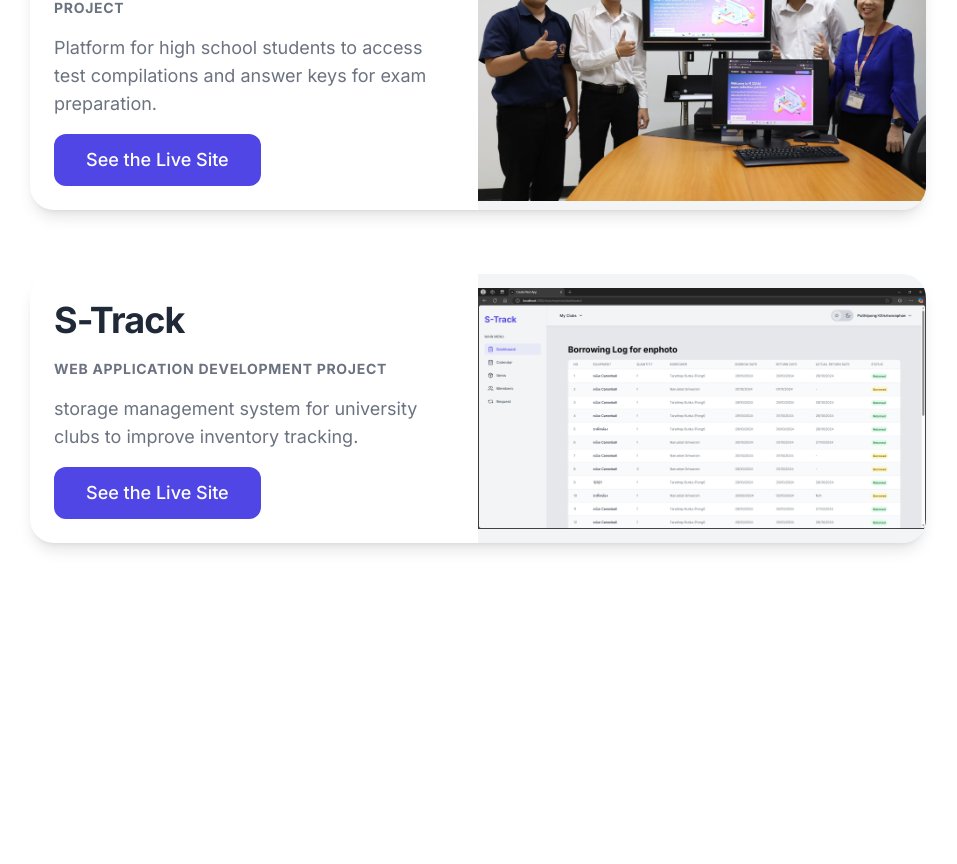
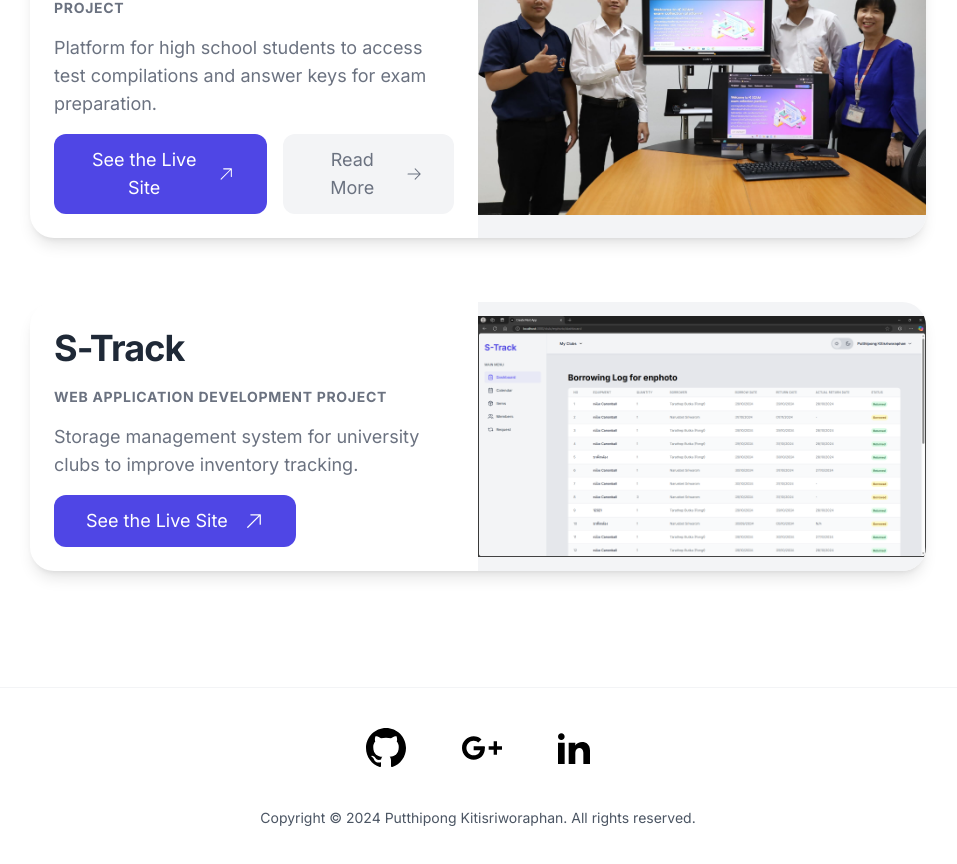
Before and after one commit to putthipong-kiti/putthipong-resume, a Next.js app: page / in a window 1280 px wide. Shown: the part 1840-2704 px from the top of the page, without its empty margins (162-1119 px from the left). Before the commit the page ends 2447 px from the top, so only its background shows below. Built offline with nearby package versions, Linux system fonts and the light colour scheme.

Commit message:
add footer

```diff
--- /dev/null
+++ b/app/components/Footer.tsx
@@ -0,0 +1,65 @@
+import React from "react";
+
+export function Footer() {
+  return (
+    <div className="relative">
+      <div className="container p-8 mx-auto">
+        <div className="flex items-center justify-center max-w-screen-xl gap-14 pt-10 mx-auto mt-5 border-t border-gray-100 dark:border-trueGray-700">
+          <a
+            href="https://github.com/putthipong-kiti"
+            target="_blank"
+            rel="noopener"
+          >
+            <span className="sr-only">Github</span>
+            <svg
+              xmlns="http://www.w3.org/2000/svg"
+              className="h-10 w-10"
+              fill="currentColor"
+              viewBox="0 0 24 24"
+            >
+              <path d="M12 0c-6.626 0-12 5.373-12 12 0 5.302 3.438 9.8 8.207 11.387.599.111.793-.261.793-.577v-2.234c-3.338.726-4.033-1.416-4.033-1.416-.546-1.387-1.333-1.756-1.333-1.756-1.089-.745.083-.729.083-.729 1.205.084 1.839 1.237 1.839 1.237 1.07 1.834 2.807 1.304 3.492.997.107-.775.418-1.305.762-1.604-2.665-.305-5.467-1.334-5.467-5.931 0-1.311.469-2.381 1.236-3.221-.124-.303-.535-1.524.117-3.176 0 0 1.008-.322 3.301 1.23.957-.266 1.983-.399 3.003-.404 1.02.005 2.047.138 3.006.404 2.291-1.552 3.297-1.23 3.297-1.23.653 1.653.242 2.874.118 3.176.77.84 1.235 1.911 1.235 3.221 0 4.609-2.807 5.624-5.479 5.921.43.372.823 1.102.823 2.222v3.293c0 .319.192.694.801.576 4.765-1.589 8.199-6.086 8.199-11.386 0-6.627-5.373-12-12-12z" />
+            </svg>
+          </a>
+          <a
+            href="mailto:putthipong.kiti@gmail.com?subject=&body="
+            target="_blank"
+            rel="noopener"
+          >
+            <span className="sr-only">Gmail</span>
+            <svg
+              xmlns="http://www.w3.org/2000/svg"
+              className="h-10 w-10"
+              fill="currentColor"
+              viewBox="0 0 24 24"
+            >
+              <path
+                d="M7 11v2.4h3.97c-.16 1.029-1.2 3.02-3.97 3.02-2.39 0-4.34-1.979-4.34-4.42 0-2.44 1.95-4.42 4.34-4.42 1.36 0 2.27.58 2.79 1.08l1.9-1.83c-1.22-1.14-2.8-1.83-4.69-1.83-3.87 0-7 3.13-7 7s3.13 7 7 7c4.04 0 6.721-2.84 6.721-6.84 0-.46-.051-.81-.111-1.16h-6.61zm0 0 17 2h-3v3h-2v-3h-3v-2h3v-3h2v3h3v2z"
+                fillRule="evenodd"
+                clipRule="evenodd"
+              />
+            </svg>
+          </a>
+          <a
+            href="https://www.linkedin.com/in/putthipong-kiti"
+            target="_blank"
+            rel="noopener"
+          >
+            <svg
+              xmlns="http://www.w3.org/2000/svg"
+              className="h-8 w-8"
+              fill="currentColor"
+              viewBox="0 0 24 24"
+            >
+              <path d="M4.98 3.5c0 1.381-1.11 2.5-2.48 2.5s-2.48-1.119-2.48-2.5c0-1.38 1.11-2.5 2.48-2.5s2.48 1.12 2.48 2.5zm.02 4.5h-5v16h5v-16zm7.982 0h-4.968v16h4.969v-8.399c0-4.67 6.029-5.052 6.029 0v8.399h4.988v-10.131c0-7.88-8.922-7.593-11.018-3.714v-2.155z" />
+            </svg>
+          </a>
+        </div>
+
+        <div className="my-10 text-sm text-center text-gray-600 dark:text-gray-400">
+          Copyright © {new Date().getFullYear()} Putthipong Kitisriworaphan. All
+          rights reserved.
+        </div>
+      </div>
+    </div>
+  );
+}
--- a/app/components/ThemeChanger.tsx
+++ b/app/components/ThemeChanger.tsx
@@ -12,14 +12,12 @@
 
   return (
     <div className="relative z-10 flex h-14 w-24 items-center rounded-full bg-gray-300 dark:bg-trueGray-800">
-      {/* Slider */}
       <div
         className={`absolute h-12 w-11 rounded-full bg-white dark:bg-trueGray-600 shadow-md transform transition-transform duration-300 ${
           theme === "dark" ? "translate-x-12" : "translate-x-1"
         }`}
       ></div>
 
-      {/* Light Side */}
       <button
         onClick={() => setTheme("light")}
         className="flex-1 h-full z-20 rounded-full text-lg text-gray-700 dark:text-gray-400 transition-colors duration-300 flex justify-center items-center"
@@ -40,7 +38,6 @@
         </svg>
       </button>
 
-      {/* Dark Side */}
       <button
         onClick={() => setTheme("dark")}
         className="flex-1 h-full z-20 rounded-full text-lg text-gray-700 dark:text-gray-400 transition-colors duration-300 flex justify-center items-center"
--- a/app/layout.tsx
+++ b/app/layout.tsx
@@ -3,6 +3,7 @@
 import { ThemeProvider } from "next-themes";
 import "./globals.css";
 import Header from "./components/Header";
+import { Footer } from "./components/Footer";
 
 const inter = Inter({ subsets: ["latin"] });
 
@@ -22,6 +23,7 @@
         <ThemeProvider attribute="class">
           <Header />
           <div>{children}</div>
+          <Footer />
         </ThemeProvider>
       </body>
     </html>
--- a/app/page.tsx
+++ b/app/page.tsx
@@ -5,6 +5,8 @@
   CodeBracketSquareIcon,
   CommandLineIcon,
   BuildingStorefrontIcon,
+  ArrowUpRightIcon,
+  ArrowRightIcon,
 } from "@heroicons/react/24/solid";
 
 const myInterestArea = {
@@ -41,7 +43,8 @@
               Hi, I&apos;m Frank
             </h1>
             <div className="py-5 text-base text-center leading-normal items-center justify-center text-gray-500 lg:text-lg xl:text-xl dark:text-gray-300">
-              I&apos;m passionate about software development, problem-solving, <br />
+              I&apos;m passionate about software development, problem-solving,{" "}
+              <br />
               and creating tech solutions that make a difference. <br />
               {/* Learn more{" "}
               <a
@@ -121,9 +124,20 @@
                     href="https://xzam-26219.web.app/"
                     target="_blank"
                     rel="noopener"
-                    className="px-8 py-3 text-lg font-medium text-center text-white bg-indigo-600 rounded-xl transition duration-300 hover:bg-indigo-700"
+                    className="flex items-center px-8 py-3 gap-4 text-lg text-center text-white bg-indigo-600 rounded-xl transition duration-300 hover:bg-indigo-700"
                   >
                     See the Live Site
+                    <ArrowUpRightIcon className="hidden lg:flex lg:w-5 lg:h-5" />
+                  </a>
+
+                  <a
+                    href="https://www.dailynews.co.th/news/2974727/"
+                    target="_blank"
+                    rel="noopener"
+                    className="flex items-center px-8 py-3 gap-4 text-lg text-center text-gray-500 dark:text-gray-300 bg-gray-100 dark:bg-trueGray-800 rounded-xl transition duration-300 hover:bg-gray-200 dark:hover:bg-trueGray-900"
+                  >
+                    Read More
+                    <ArrowRightIcon className="hidden lg:flex lg:w-5 lg:h-5" />
                   </a>
                 </div>
               </div>
@@ -154,16 +168,18 @@
                   WEB APPLICATION DEVELOPMENT PROJECT
                 </div>
                 <p className="py-4 text-sm text-left leading-normal text-gray-500 lg:text-base xl:text-lg dark:text-gray-300">
-                  storage management system for university clubs to improve inventory tracking.
+                  Storage management system for university clubs to improve
+                  inventory tracking.
                 </p>
                 <div className="flex flex-col items-start space-y-3 sm:space-x-4 sm:space-y-0 sm:items-center sm:flex-row">
                   <a
                     href="https://s-track.vercel.app/"
                     target="_blank"
                     rel="noopener"
-                    className="px-8 py-3 text-lg font-medium text-center text-white bg-indigo-600 rounded-xl transition duration-300 hover:bg-indigo-700"
+                    className="flex items-center px-8 py-3 gap-4 text-lg text-center text-white bg-indigo-600 rounded-xl transition duration-300 hover:bg-indigo-700"
                   >
                     See the Live Site
+                    <ArrowUpRightIcon className="hidden lg:flex lg:w-5 lg:h-5" />
                   </a>
                 </div>
               </div>
```
